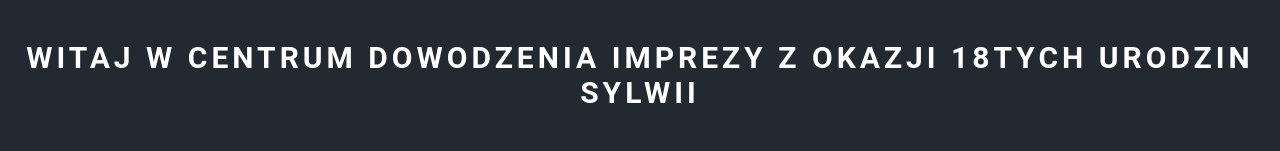
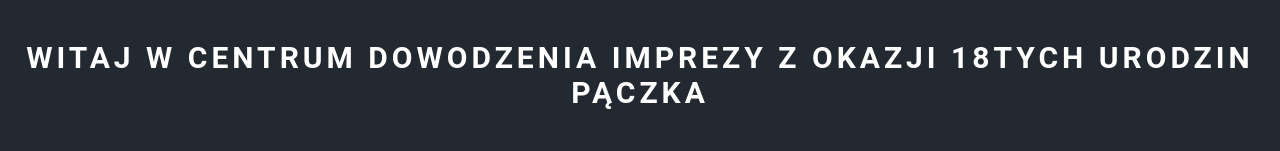
Before and after one commit to kenodek/party-tracker, a React (Create React App) app: page / in a window 1280 px wide. Shown: the top 151 px of the page. Built offline with nearby package versions, Linux system fonts and the light colour scheme.

Commit message:
Changed Header

```diff
--- a/src/components/Header/index.js
+++ b/src/components/Header/index.js
@@ -4,7 +4,7 @@ import "./index.scss";
 const Header = () => {
   return (
     <div>
-      <h1>Witaj w centrum dowodzenia imprezy z okazji 18tych urodzin Sylwii</h1>
+      <h1>Witaj w centrum dowodzenia imprezy z okazji 18tych urodzin Pączka</h1>
     </div>
   );
 };
```
